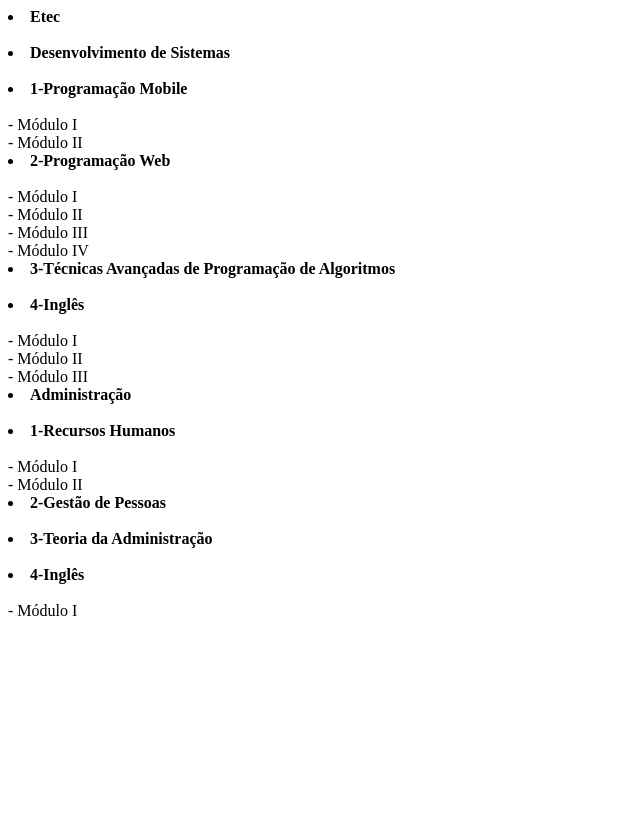
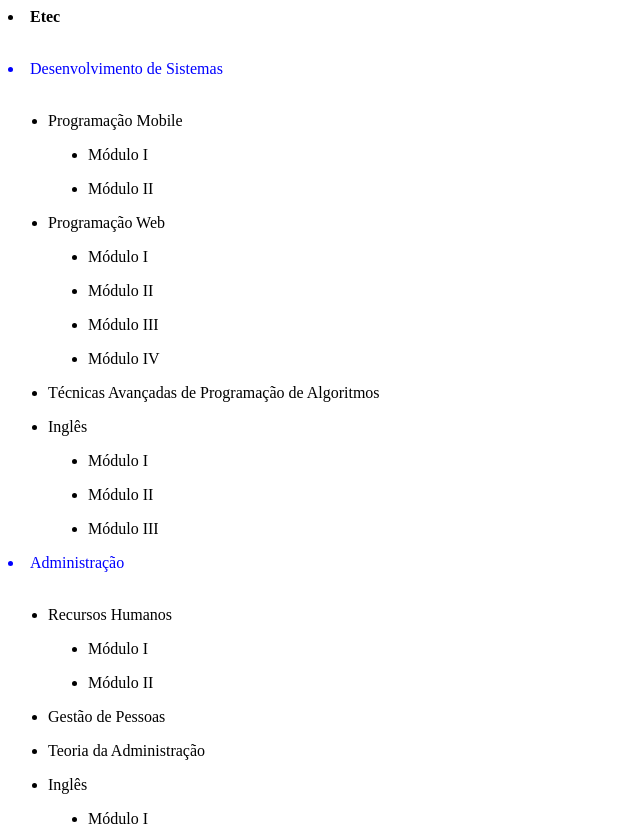
Before and after one commit to AlexandreSF123/PW2, a PHP site: page /Ex3.php in a window 1280 px wide. Shown: the top 826 px of the page, without its empty margins (0-640 px from the left). Before the commit the page ends 616 px from the top, so only its background shows below. Run offline with PHP 8.4, Linux system fonts and the light colour scheme.

Commit message:
Update Ex3.php

```diff
--- a/exercicios_03_04_25/Ex3.php
+++ b/exercicios_03_04_25/Ex3.php
@@ -1,32 +1,34 @@
 <?php
-// tentei com mais um forEach mas só esse deu
-$Escola = [
+$cursos = [
     "Etec" => [
-        "Desenvolvimento de Sistemas" => [
-            "1-Programação Mobile" => ["   Módulo I", "   Módulo II"],
-            "2-Programação Web" => ["   Módulo I", "   Módulo II", "   Módulo III", "   Módulo IV"],
-            "3-Técnicas Avançadas de Programação de Algoritmos" => [],
-            "4-Inglês" => ["Módulo I","   Módulo II", "Módulo III"]
-        ],
-        "Administração" => [
-            "1-Recursos Humanos" => ["Módulo I", "Módulo II"],
-            "2-Gestão de Pessoas" => [],
-            "3-Teoria da Administração" => [],
-            "4-Inglês" => [" Módulo I"]
-        ]
+    "Desenvolvimento de Sistemas" => [
+        "Programação Mobile" => ["Módulo I", "Módulo II"],
+        "Programação Web" => ["Módulo I", "Módulo II", "Módulo III", "Módulo IV"],
+        "Técnicas Avançadas de Programação de Algoritmos" => [],
+        "Inglês" => ["Módulo I", "Módulo II", "Módulo III"]
+    ],
+
+    "Administração" => [
+        "Recursos Humanos" => ["Módulo I", "Módulo II"],
+        "Gestão de Pessoas" => [],
+        "Teoria da Administração" => [],
+        "Inglês" => ["Módulo I"]
+    ],
+
     ]
 ];
-function displayArray($array) {
-    foreach ($array as $key => $value) {
-        if (is_array($value)) {
-            echo "<li>" ."<b>"."$key\n" . "</b>" . "</li>";
-            echo "<br>";
-            displayArray($value);
-        } else {
-            echo " - $value\n";
-            echo "<br>";
+
+foreach ($cursos as $instituicao => $areas) {
+    echo "<li><strong>$instituicao</strong></li><br>";
+    foreach ($areas as $area => $subcategorias) {
+        echo "<ul></ul><li style='color: blue;'>$area</li><br>" ;
+    foreach ($subcategorias as $subcategoria => $modulos) {
+        echo "<ul><li>$subcategoria</li></ul>";
+        foreach ($modulos as $modulo) {
+            echo "<ul><dd><li>$modulo </li></dd></ul>";
         }
     }
+  }
 }
 
-displayArray($Escola);
+?>
```
